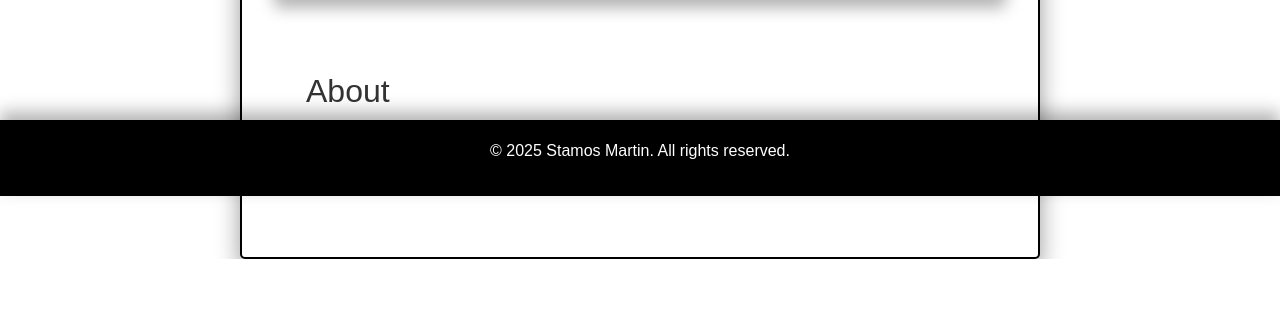
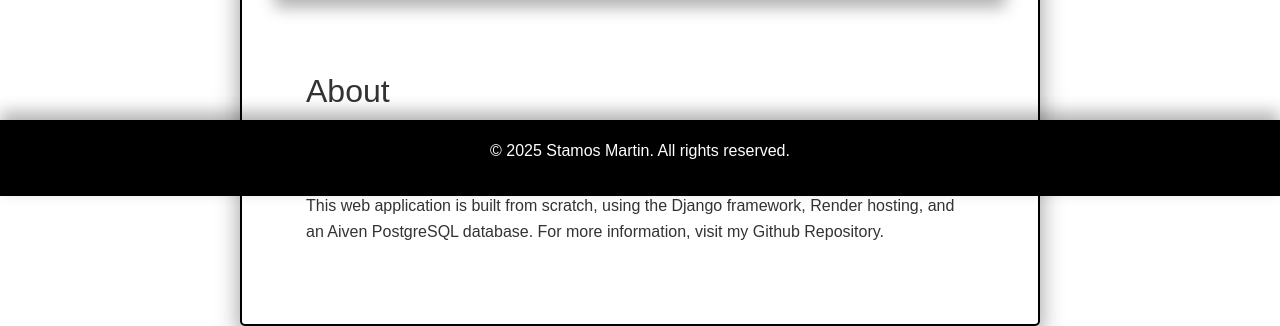
Before and after one commit to sjfailure/Stock_Analyst_WebApp, a Django app: page /main/test in a window 1280 px wide. Shown: the part 604-930 px from the top of the page. Before the commit the page ends 863 px from the top, so only its background shows below. Run offline with Django 5.2, Linux system fonts and the light colour scheme; data that the repository does not hold is empty.

Commit message:
Add Github info to main template

```diff
--- a/stock_analyst/templates/stock_analyst/main.html
+++ b/stock_analyst/templates/stock_analyst/main.html
@@ -33,6 +33,7 @@
         <section>
             <h2>About</h2>
             <p>This is a sample project to demonstrate my development capabilities. For further information, please reach out to me by <a href="mailto:sj_martin2023@hotmail.com">email</a>.</p>
+            <p>This web application is built from scratch, using the Django framework, Render hosting, and an Aiven PostgreSQL database. For more information, visit my <a href"https://github.com/sjfailure/Stock_Analyst_WebApp/tree/render">Github Repository.</a></p>
         </section>
 
 
```
